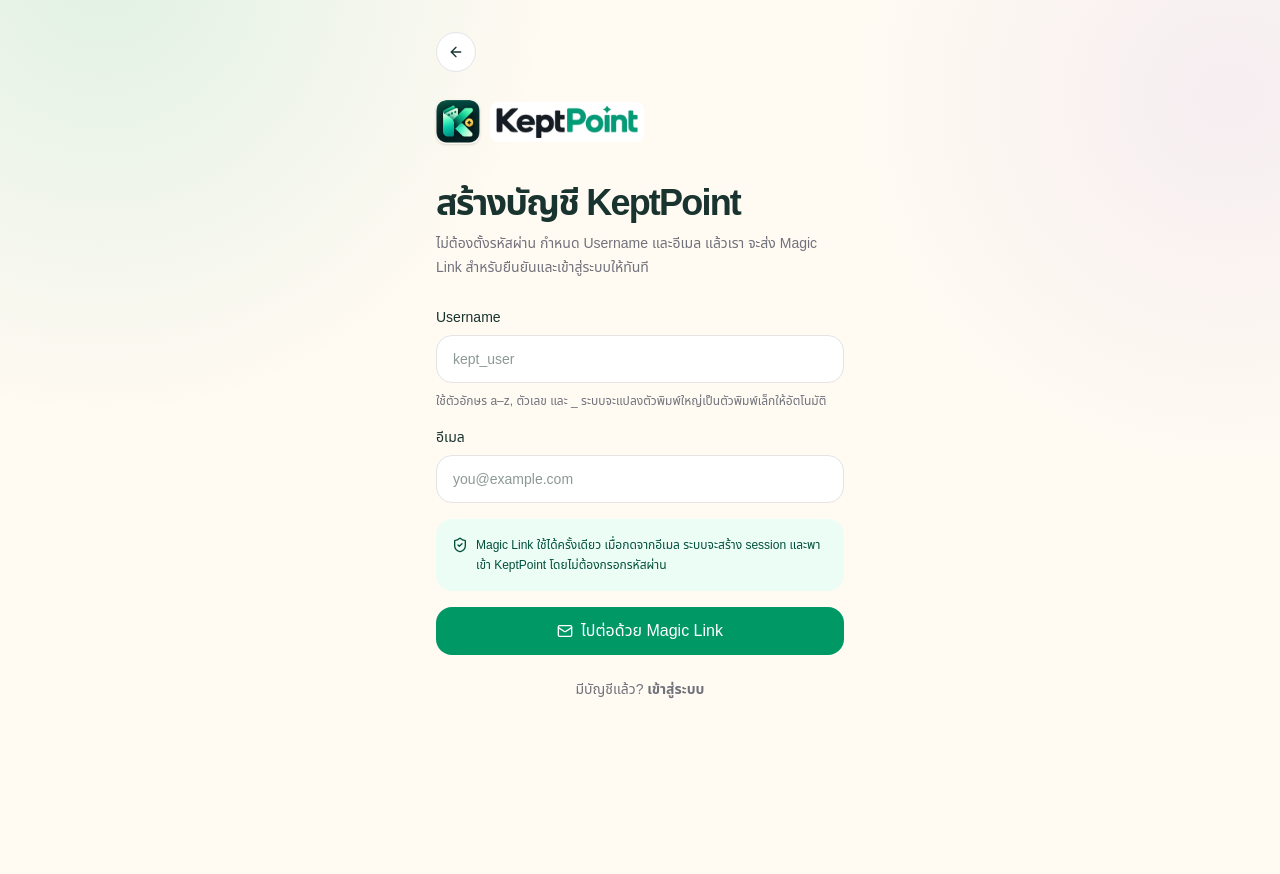
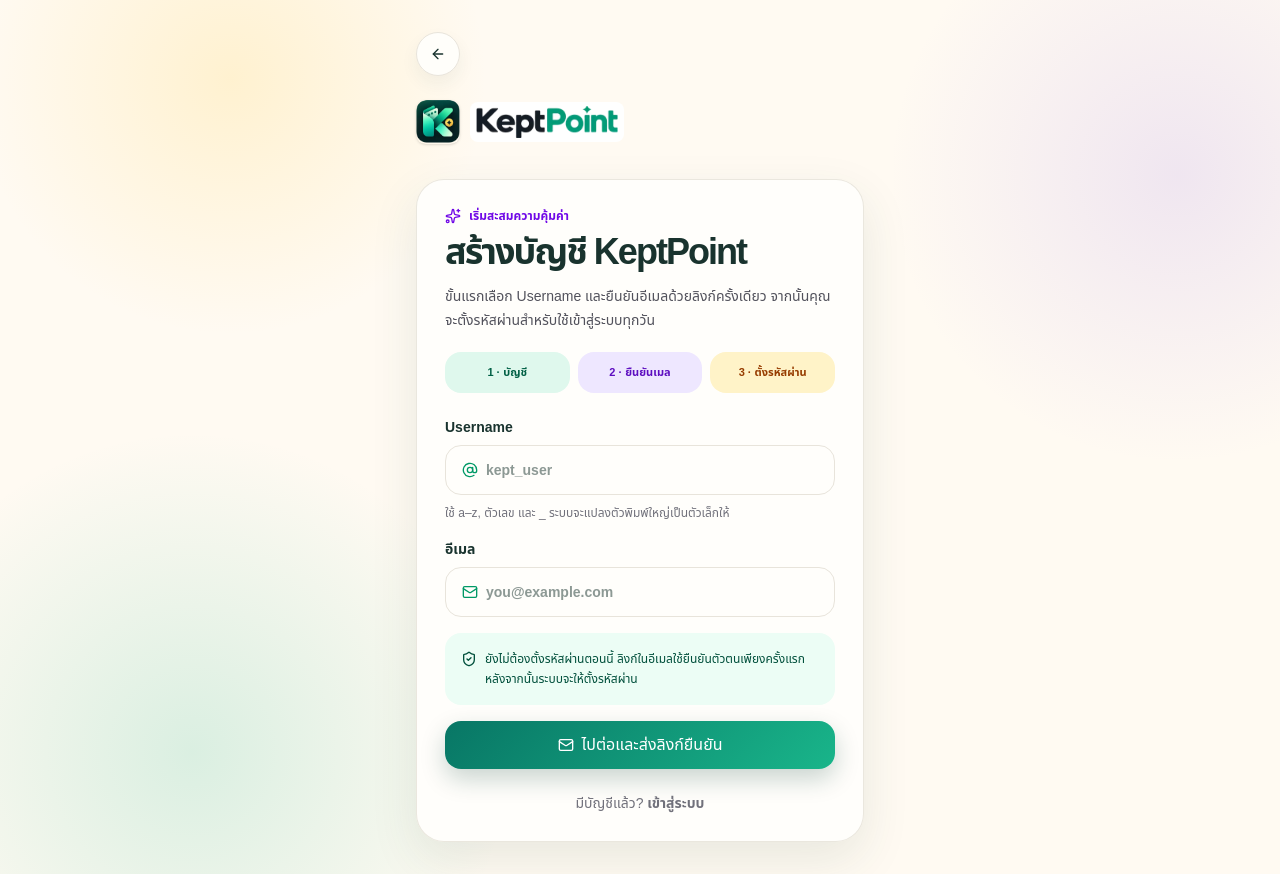
Before and after one commit to kzabCde/KeptPoint, a Next.js app: page /signup in a window 1280 px wide. Before the commit the page ends 800 px from the top, so only its background shows below. Built offline with nearby package versions, Linux system fonts and the light colour scheme; no server answers.

Commit message:
feat: refresh signup UX for hybrid auth

```diff
--- a/app/(auth)/signup/page.tsx
+++ b/app/(auth)/signup/page.tsx
@@ -1,5 +1,5 @@
 import Link from "next/link";
-import { ArrowLeft, Mail, ShieldCheck } from "lucide-react";
+import { ArrowLeft, AtSign, Mail, ShieldCheck, Sparkles } from "lucide-react";
 import { signUpWithEmail } from "@/app/actions/auth";
 import { Brand } from "@/components/brand";
 import { getLocale } from "@/lib/preferences";
@@ -7,8 +7,8 @@
 export const metadata = { title: "Create account" };
 
 const errors = {
-  "invalid-fields": { th: "กรุณาตรวจ Username และอีเมลอีกครั้ง Username ใช้ตัวอักษร ตัวเลข และ _ จำนวน 3–30 ตัว", en: "Check your username and email. Username must use letters, numbers or _ and be 3–30 characters." },
-  "signup-failed": { th: "ยังไม่สามารถส่ง Magic Link ได้ กรุณาลองใหม่อีกครั้ง", en: "Could not send the magic link. Please try again." },
+  "invalid-fields": { th: "กรุณาตรวจ Username และอีเมลอีกครั้ง Username ใช้ a-z, 0-9 และ _ จำนวน 3–30 ตัว", en: "Check your username and email. Username must use a-z, 0-9 or _ and be 3–30 characters." },
+  "signup-failed": { th: "ยังส่งลิงก์ยืนยันไม่ได้ กรุณาลองใหม่อีกครั้ง", en: "Could not send the verification link. Please try again." },
   "email-rate-limit": { th: "ระบบส่งอีเมลถึงขีดจำกัดชั่วคราว กรุณารอสักครู่แล้วลองอีกครั้ง", en: "Email sending is temporarily rate-limited. Wait a little and try again." },
 } as const;
 
@@ -18,36 +18,34 @@
   const th = locale === "th";
 
   return (
-    <main className="mx-auto min-h-dvh max-w-md overflow-x-hidden px-5 py-8">
-      <Link href="/login" className="inline-flex size-10 items-center justify-center rounded-full border border-zinc-200 bg-white dark:border-zinc-800 dark:bg-zinc-900"><ArrowLeft className="size-4"/></Link>
-      <div className="mt-7">
-        <Brand/>
-        <h1 className="mt-8 text-4xl font-semibold tracking-[-0.05em]">{th?"สร้างบัญชี KeptPoint":"Create your KeptPoint account"}</h1>
-        <p className="mt-2 text-sm leading-6 text-zinc-500">{th?"ไม่ต้องตั้งรหัสผ่าน กำหนด Username และอีเมล แล้วเรา จะส่ง Magic Link สำหรับยืนยันและเข้าสู่ระบบให้ทันที":"No password required. Choose a username and enter your email; we’ll send a magic link to verify and sign you in."}</p>
+    <main className="auth-canvas min-h-dvh px-5 py-8">
+      <div className="mx-auto w-full max-w-md">
+        <Link href="/login" aria-label={th ? "กลับหน้าเข้าสู่ระบบ" : "Back to sign in"} className="cute-icon-button"><ArrowLeft className="size-4"/></Link>
+        <div className="mt-6"><Brand/></div>
+        <section className="cute-card mt-7 p-6 sm:p-7">
+          <div className="flex items-center gap-2 text-xs font-bold text-violet-700 dark:text-violet-200"><Sparkles className="size-4"/>{th ? "เริ่มสะสมความคุ้มค่า" : "Start keeping every reward"}</div>
+          <h1 className="mt-2 text-4xl font-semibold tracking-[-0.055em]">{th ? "สร้างบัญชี KeptPoint" : "Create your KeptPoint account"}</h1>
+          <p className="mt-3 text-sm leading-6 text-zinc-600 dark:text-zinc-400">{th ? "ขั้นแรกเลือก Username และยืนยันอีเมลด้วยลิงก์ครั้งเดียว จากนั้นคุณจะตั้งรหัสผ่านสำหรับใช้เข้าสู่ระบบทุกวัน" : "Choose a username and verify your email once. Then you’ll create a password for everyday sign-ins."}</p>
+
+          {error && errors[error] && <div role="alert" className="mt-5 rounded-2xl bg-rose-50 px-4 py-3 text-sm leading-6 text-rose-700 dark:bg-rose-950/30 dark:text-rose-200">{errors[error][locale]}</div>}
+
+          <div className="mt-5 grid grid-cols-3 gap-2 text-center text-[11px] font-bold text-zinc-500">
+            <div className="rounded-2xl bg-mint-soft px-2 py-3 text-emerald-800 dark:text-emerald-200">1 · {th ? "บัญชี" : "Account"}</div>
+            <div className="rounded-2xl bg-lavender-soft px-2 py-3 text-violet-800 dark:text-violet-200">2 · {th ? "ยืนยันเมล" : "Verify"}</div>
+            <div className="rounded-2xl bg-reward-soft px-2 py-3 text-amber-800 dark:text-amber-200">3 · {th ? "ตั้งรหัสผ่าน" : "Password"}</div>
+          </div>
+
+          <form action={signUpWithEmail} className="mt-6 grid gap-4">
+            <label className="grid gap-2 text-sm font-semibold">Username<div className="cute-input flex items-center gap-2 px-4"><AtSign className="size-4 shrink-0 text-emerald-600"/><input name="username" required minLength={3} maxLength={30} autoCapitalize="none" autoCorrect="off" spellCheck={false} className="h-12 min-w-0 flex-1 bg-transparent outline-none" placeholder="kept_user"/></div><span className="text-xs font-normal leading-5 text-zinc-500">{th ? "ใช้ a–z, ตัวเลข และ _ ระบบจะแปลงตัวพิมพ์ใหญ่เป็นตัวเล็กให้" : "Use a-z, numbers and _. Uppercase letters are normalized."}</span></label>
+            <label className="grid gap-2 text-sm font-semibold">{th ? "อีเมล" : "Email"}<div className="cute-input flex items-center gap-2 px-4"><Mail className="size-4 shrink-0 text-emerald-600"/><input name="email" type="email" required autoComplete="email" className="h-12 min-w-0 flex-1 bg-transparent outline-none" placeholder="you@example.com"/></div></label>
+
+            <div className="rounded-2xl bg-emerald-50 p-4 text-xs leading-5 text-emerald-900 dark:bg-emerald-950/30 dark:text-emerald-100"><div className="flex gap-2"><ShieldCheck className="mt-0.5 size-4 shrink-0"/><p>{th ? "ยังไม่ต้องตั้งรหัสผ่านตอนนี้ ลิงก์ในอีเมลใช้ยืนยันตัวตนเพียงครั้งแรก หลังจากนั้นระบบจะให้ตั้งรหัสผ่าน" : "No password yet. The email link verifies you once, then KeptPoint will ask you to create a password."}</p></div></div>
+            <button className="cute-primary inline-flex h-12 items-center justify-center gap-2 rounded-2xl font-semibold"><Mail className="size-4"/>{th ? "ไปต่อและส่งลิงก์ยืนยัน" : "Continue & send verification link"}</button>
+          </form>
+
+          <p className="mt-6 text-center text-sm text-zinc-500">{th ? "มีบัญชีแล้ว?" : "Already have an account?"} <Link href="/login" className="font-semibold text-emerald-700 dark:text-emerald-300">{th ? "เข้าสู่ระบบ" : "Sign in"}</Link></p>
+        </section>
       </div>
-
-      {error&&errors[error]&&<div className="mt-5 rounded-2xl border border-red-200 bg-red-50 px-4 py-3 text-sm leading-6 text-red-800 dark:border-red-950 dark:bg-red-950/30 dark:text-red-200">{errors[error][locale]}</div>}
-
-      <form action={signUpWithEmail} className="mt-7 grid gap-4" noValidate={false}>
-        <label className="grid gap-2 text-sm font-medium">
-          Username
-          <input name="username" required minLength={3} maxLength={30} autoCapitalize="none" autoCorrect="off" spellCheck={false} className="h-12 rounded-2xl border border-zinc-200 bg-white px-4 outline-none focus:border-emerald-500 dark:border-zinc-800 dark:bg-zinc-900" placeholder="kept_user"/>
-          <span className="text-xs font-normal leading-5 text-zinc-500">{th?"ใช้ตัวอักษร a–z, ตัวเลข และ _ ระบบจะแปลงตัวพิมพ์ใหญ่เป็นตัวพิมพ์เล็กให้อัตโนมัติ":"Use letters, numbers and _. Uppercase letters are normalized to lowercase."}</span>
-        </label>
-
-        <label className="grid gap-2 text-sm font-medium">
-          {th?"อีเมล":"Email"}
-          <input name="email" type="email" required autoComplete="email" className="h-12 rounded-2xl border border-zinc-200 bg-white px-4 outline-none focus:border-emerald-500 dark:border-zinc-800 dark:bg-zinc-900" placeholder="you@example.com"/>
-        </label>
-
-        <div className="rounded-2xl bg-emerald-50 p-4 text-xs leading-5 text-emerald-900 dark:bg-emerald-950/30 dark:text-emerald-100">
-          <div className="flex gap-2"><ShieldCheck className="mt-0.5 size-4 shrink-0"/><p>{th?"Magic Link ใช้ได้ครั้งเดียว เมื่อกดจากอีเมล ระบบจะสร้าง session และพาเข้า KeptPoint โดยไม่ต้องกรอกรหัสผ่าน":"The magic link is single-use. Opening it creates your session and signs you into KeptPoint without a password."}</p></div>
-        </div>
-
-        <button className="inline-flex h-12 items-center justify-center gap-2 rounded-2xl bg-emerald-600 font-semibold text-white dark:bg-emerald-400 dark:text-emerald-950"><Mail className="size-4"/>{th?"ไปต่อด้วย Magic Link":"Continue with Magic Link"}</button>
-      </form>
-
-      <p className="mt-6 text-center text-sm text-zinc-500">{th?"มีบัญชีแล้ว?":"Already have an account?"} <Link href="/login" className="font-semibold text-emerald-700 dark:text-emerald-300">{th?"เข้าสู่ระบบ":"Sign in"}</Link></p>
     </main>
   );
 }
```
